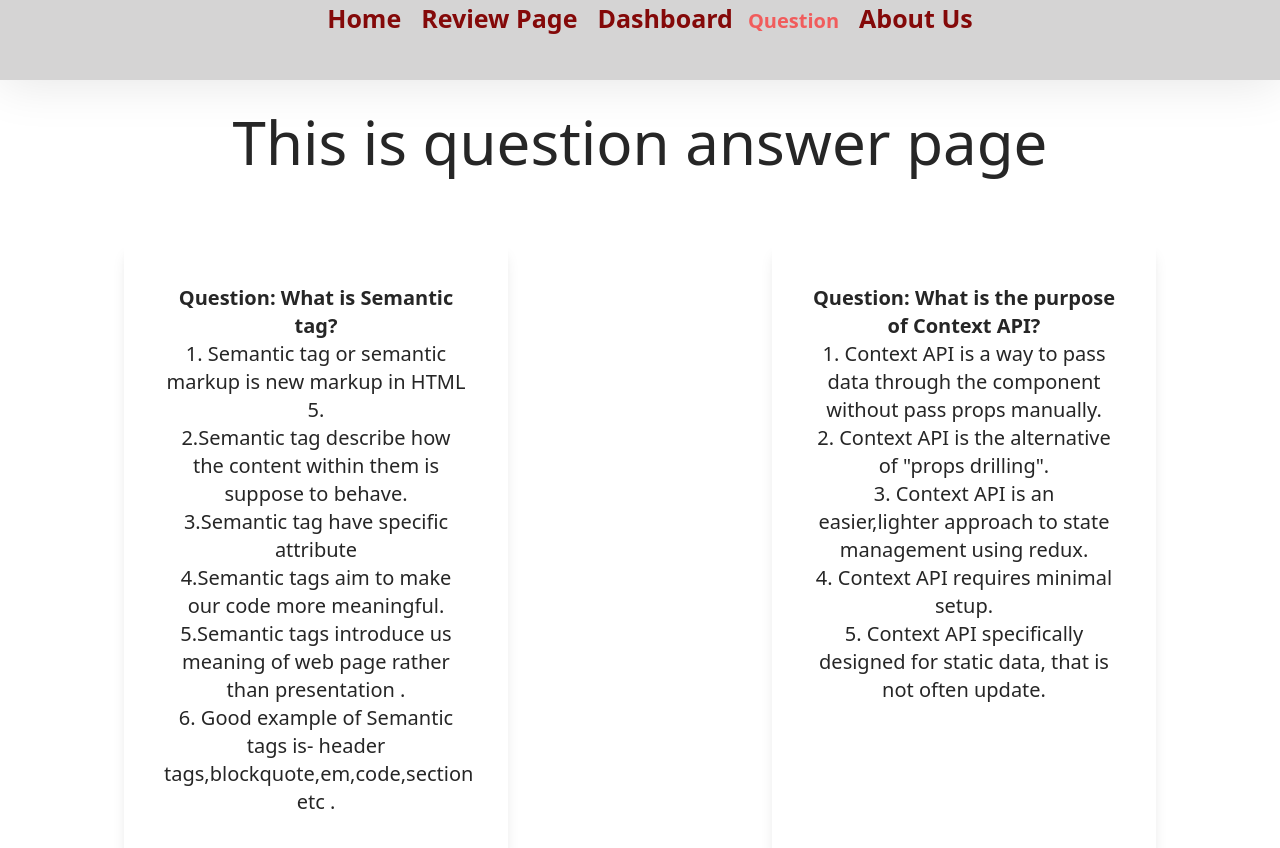
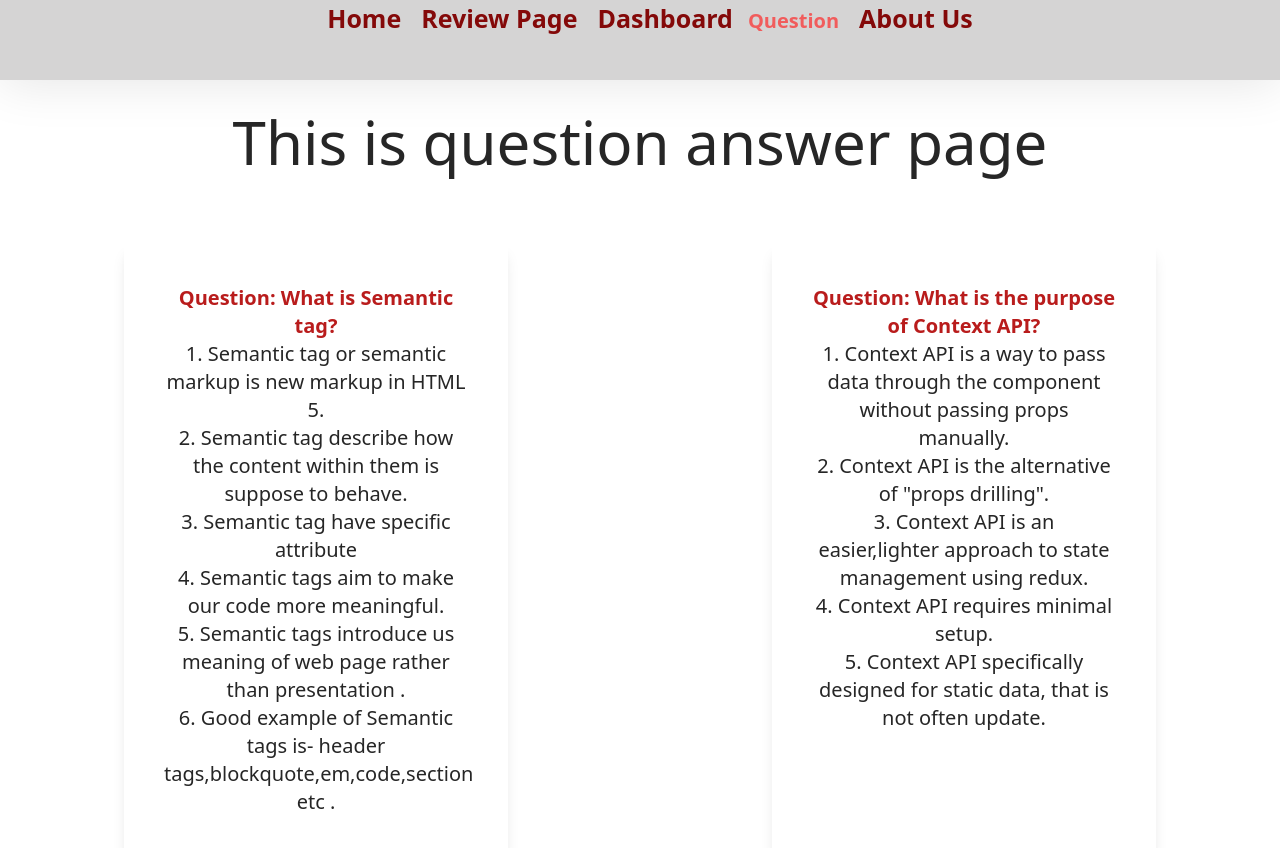
Before and after one commit to tashfiaislamistila/makeupAlley-product-review, a React (Create React App) app: page /question in a window 1280 px wide. Shown: the top 848 px of the page. Built offline with nearby package versions, Linux system fonts and the light colour scheme.

Commit message:
live demo button functional task done commit

```diff
--- a/src/Component/Home/Home.js
+++ b/src/Component/Home/Home.js
@@ -9,6 +9,9 @@ const Home = () => {
     const navigate = useNavigate();
     const showReviewDetails = () => {
         navigate('/review');
+    }
+    const showAboutUs = () => {
+        navigate('/about');
     }
     return (
         <div>
@@ -22,7 +25,7 @@ const Home = () => {
                     Here are the best lipsticks to wear fearlessly in 2021</p>
 
             </div>
-            <button className='bg-red-500 hover:bg-red-700 text-white font-bold py-2 px-4 rounded mt-8'>Live Demo</button>
+            <button onClick={showAboutUs} className='bg-red-500 hover:bg-red-700 text-white font-bold py-2 px-4 rounded mt-8'>Live Demo</button>
             <div className='mt-8'>
                 <div className='w-1/2 mx-auto pb-10'>
                     <img src={lipstick} alt="" />
@@ -39,7 +42,7 @@ const Home = () => {
                     }
                 </div>
                 <div>
-                    <button onClick={showReviewDetails} className='bg-red-500 hover:bg-red-700 text-white font-bold py-2 px-4 rounded mt-8' >See All Reviews</button>
+                    <button onClick={showReviewDetails} className='bg-red-500 hover:bg-red-700 text-white font-bold py-2 px-4 rounded mt-8 mb-8' >See All Reviews</button>
                 </div>
             </div>
         </div>
--- a/src/Component/QuestionAnswer/QuestionAnswer.js
+++ b/src/Component/QuestionAnswer/QuestionAnswer.js
@@ -8,18 +8,18 @@ const QuestionAnswer = () => {
             </div>
             <div className='grid grid-cols-2 justify-items-center gap-4 pt-10 '>
                 <div className='text-xl text-neutral-800 mt-8 mx-8 max-w-sm rounded overflow-hidden shadow-lg p-10'>
-                    <h1 className='font-bold'>Question: What is Semantic tag?</h1>
+                    <h1 className='font-bold text-red-700'>Question: What is Semantic tag?</h1>
                     <ul>1. Semantic tag or semantic markup is new markup in HTML 5.</ul>
-                    <ul>2.Semantic tag describe how the content within them is suppose to behave.</ul>
-                    <ul>3.Semantic tag have specific attribute</ul>
-                    <ul>4.Semantic tags aim to make our code more meaningful.</ul>
-                    <ul>5.Semantic tags introduce us meaning of web page rather than presentation .</ul>
+                    <ul>2. Semantic tag describe how the content within them is suppose to behave.</ul>
+                    <ul>3. Semantic tag have specific attribute</ul>
+                    <ul>4. Semantic tags aim to make our code more meaningful.</ul>
+                    <ul>5. Semantic tags introduce us meaning of web page rather than presentation .</ul>
                     <ul>6. Good example of Semantic tags is- header tags,blockquote,em,code,section etc .</ul>
                 </div>
                 <div className='text-xl text-neutral-800 mt-8 mx-8 max-w-sm rounded overflow-hidden shadow-lg p-10'>
-                    <h1 className='font-bold'>Question: What is the purpose of Context API?</h1>
+                    <h1 className='font-bold text-red-700'>Question: What is the purpose of Context API?</h1>
                     <ul>1. Context API is a way to pass data through the
-                        component without pass props manually.</ul>
+                        component without passing props manually.</ul>
                     <ul>2. Context API is the alternative of "props drilling".</ul>
                     <ul>3. Context API is an easier,lighter approach to state management using redux.</ul>
                     <ul>4. Context API requires minimal setup.</ul>
```
